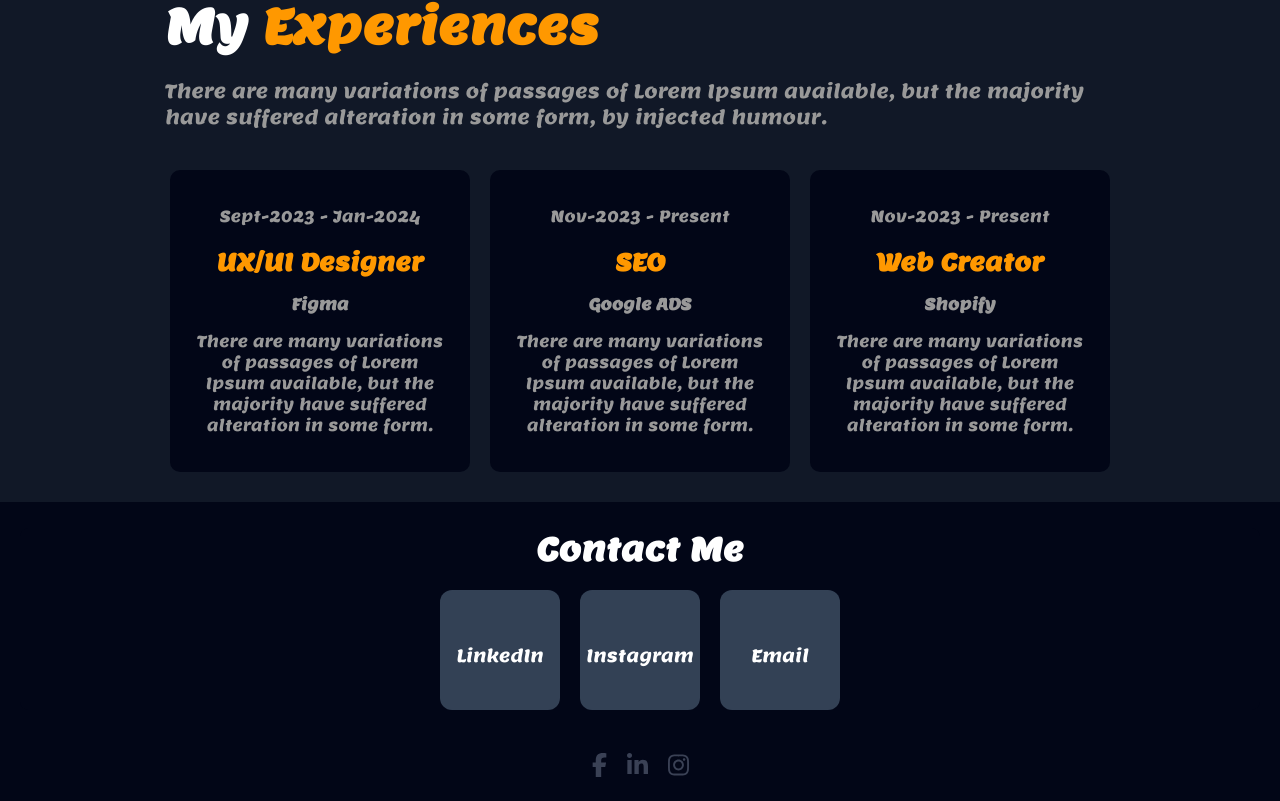
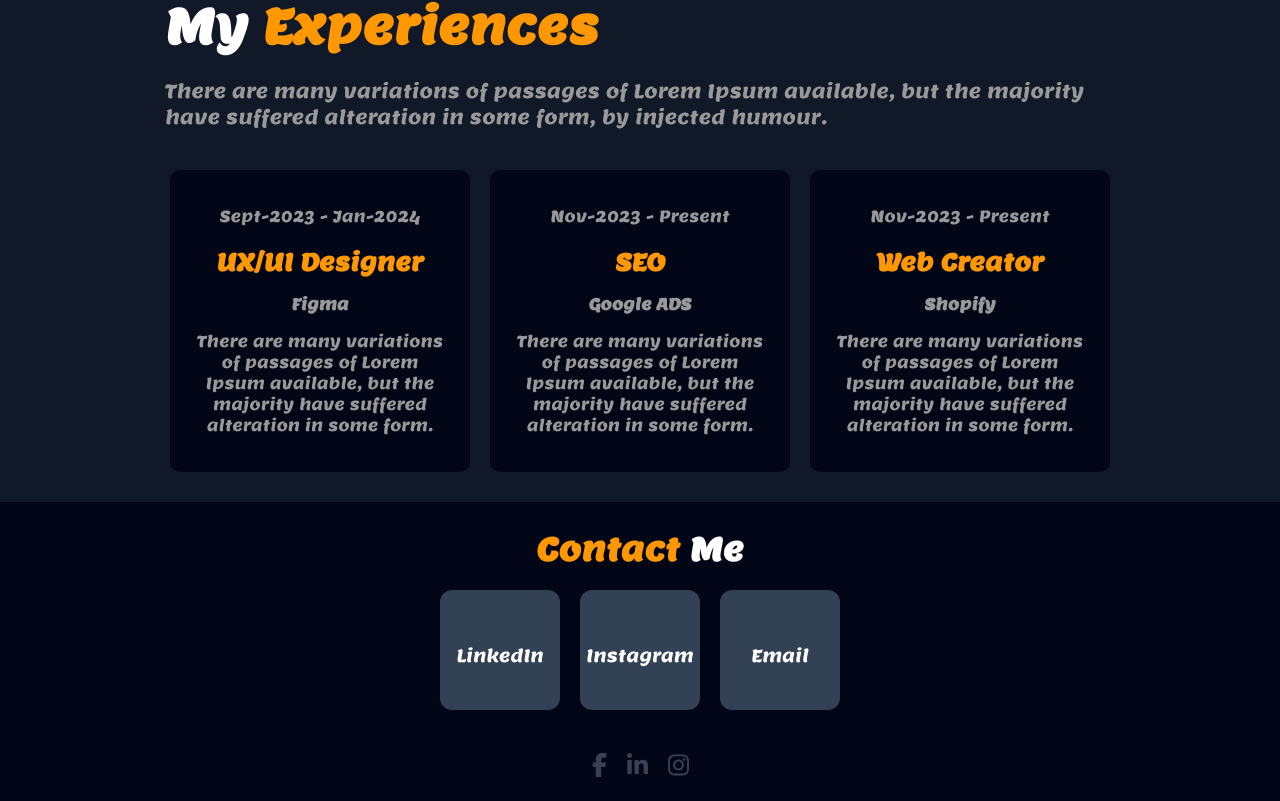
Before and after one commit to I5rov01/ivanpetrov, a React (Vite) app in the folder PortfolioIP/: page / in a window 1280 px wide. Shown: the part 2377-3178 px from the top of the page. Built offline with nearby package versions, Linux system fonts and the light colour scheme.

Commit message:
fixing the h2 to be like the rest of the design

```diff
--- a/PortfolioIP/src/Contacts.css
+++ b/PortfolioIP/src/Contacts.css
@@ -1,3 +1,5 @@
+@import url('https://fonts.googleapis.com/css2?family=Lemon&display=swap');
+
 .contacts {
   text-align: center;
   background-color: #020617;
@@ -7,8 +9,13 @@
 
 .contacts h2 {
   margin-bottom: 20px;
-    font-size: 2em;
-    color: #fff;
+  font-size: 2rem;
+  color: #ff9800; /* Orange color for the "Contact" text */
+  font-family: 'Lemon', sans-serif; /* Apply Lemon font */
+}
+
+.contacts h2 span {
+  color: #fff; /* White color for the "Me" text */
 }
 
 .contact-list {
--- a/PortfolioIP/src/Contacts.jsx
+++ b/PortfolioIP/src/Contacts.jsx
@@ -8,7 +8,7 @@ const Contacts = () => {
 
   return (
     <div id="contacts" className="contacts">
-      <h2>Contact Me</h2>
+      <h2>Contact <span>Me</span></h2>
       <div className="contact-list">
         <a href={linkedinMessageUrl} target="_blank" rel="noopener noreferrer" className="contact-card">
           <i className="fab fa-linkedin contact-icon"></i>
```
Lines whose indentation alone changed are shown as unchanged.
